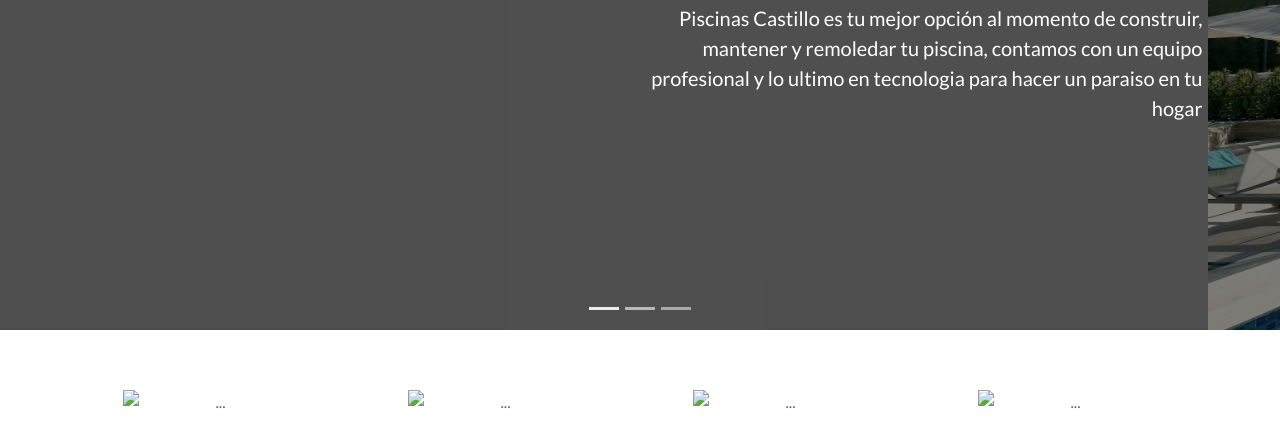
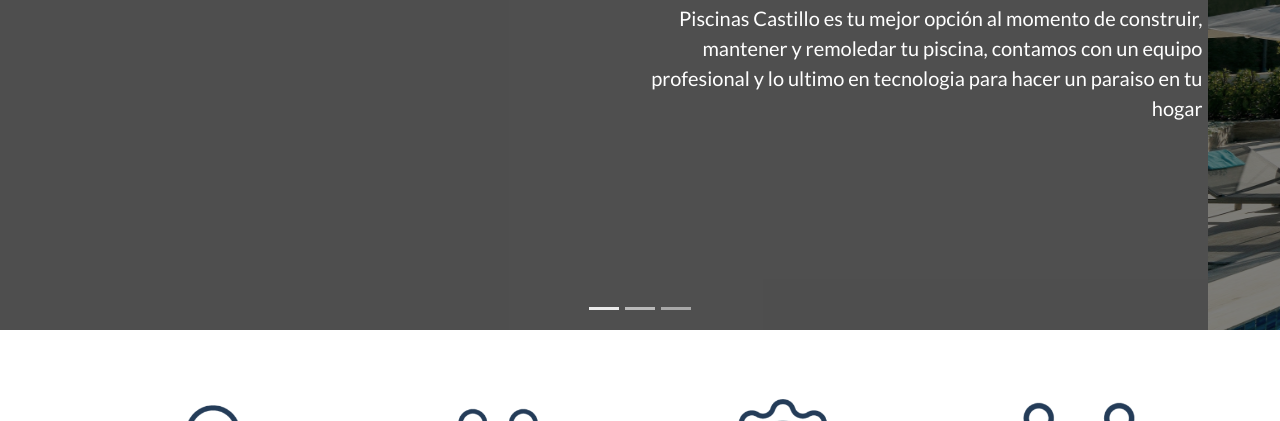
Before and after one commit to juliohernandezcm/piscinas-castillo, a plain HTML site: page html/index.html in a window 1280 px wide. Shown: the part 341-762 px from the top of the page. Drawn offline with nearby package versions, Linux system fonts and the light colour scheme; files that its build step writes are made by us from their sources; the site is published under a folder, as on GitHub Pages, so addresses that start at the root find nothing.

Commit message:
arregle url de las imagenes del home

```diff
--- a/html/index.html
+++ b/html/index.html
@@ -87,7 +87,7 @@
         <div class="row">
           <div class="col col-md d-flex justify-content-center text-center">
             <div class="card m-5 border-0 sucess__card" style="width: 18rem;">
-              <img src="/assets/excelencia_2-300x300.png" class="card-img-bottom" alt="...">
+              <img src="../assets/excelencia_2-300x300.png" class="card-img-bottom" alt="...">
               <div class="card-body">
                 <h2 class="fw-bold">Experiencia</h2>
                 <p class="card-text">Con más de 5 años ofreciéndoles servicios de calidad.
@@ -97,7 +97,7 @@
           </div>
           <div class="col d-flex justify-content-center text-center">
             <div class="card m-5 border-0 sucess__card" style="width: 18rem;">
-              <img src="/assets/atencion-300x300.png" class="card-img-bottom" alt="...">
+              <img src="../assets/atencion-300x300.png" class="card-img-bottom" alt="...">
               <div class="card-body">
                 <h2 class="fw-bold">Atención Personalizada</h2>
                 <p class="card-text">Cubrimos las necesidades de cada cliente que es único.
@@ -107,7 +107,7 @@
           </div>
           <div class="col d-flex justify-content-center text-center">
             <div class="card m-5 border-0 sucess__card" style="width: 18rem;">
-              <img src="/assets/experiencia-300x300.png" class="card-img-bottom" alt="...">
+              <img src="../assets/experiencia-300x300.png" class="card-img-bottom" alt="...">
               <div class="card-body">
                 <h2 class="fw-bold">Excelencia</h2>
                 <p class="card-text">Nuestros servicios son respaldados por los testimonios de nuestros clientes
@@ -118,7 +118,7 @@
           </div>
           <div class="col d-flex justify-content-center text-center">
             <div class="card m-5 border-0 sucess__card" style=" width: 18rem;">
-              <img src="/assets/responsabilidad-300x300.png" class="card-img-bottom" alt="...">
+              <img src="../assets/responsabilidad-300x300.png" class="card-img-bottom" alt="...">
               <div class="card-body">
                 <h2 class="fw-bold">Responsabilidad</h2>
                 <p class="card-text">Siempre estamos a las orden para cubrir las necesidades de nuestra clientela.
```
